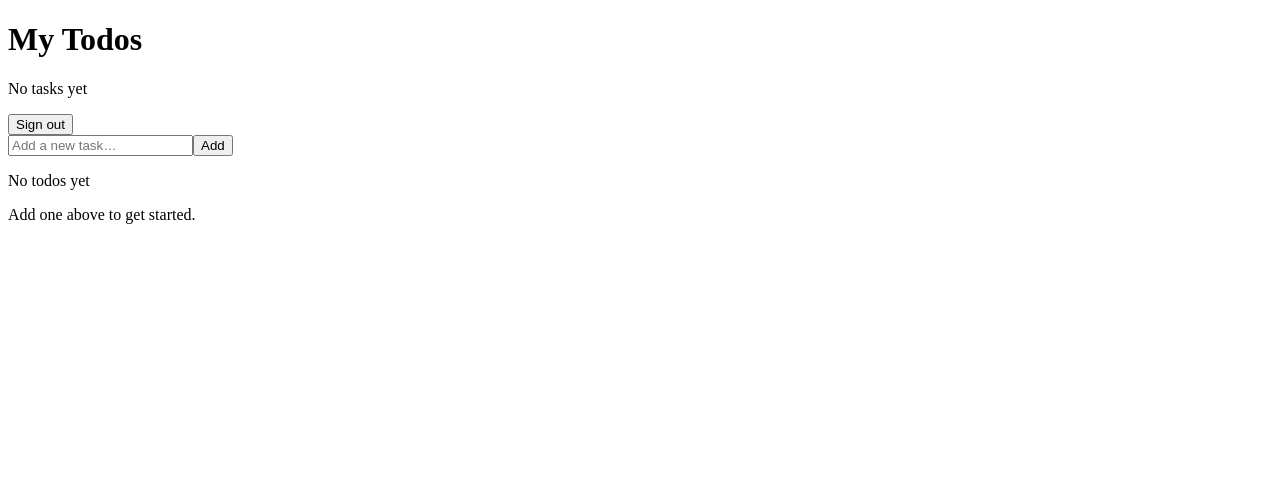
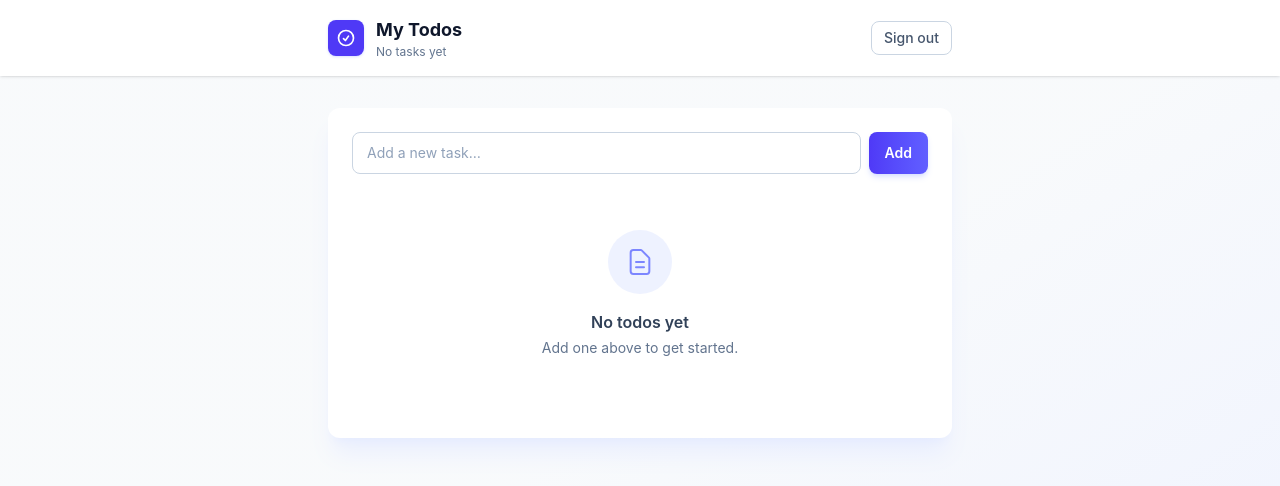
Before and after one commit to Hassaan-Hub/todo_with_react, a React (Vite) app: page /dashboard in a window 1280 px wide. Shown: the top 486 px of the page. Built offline with nearby package versions, Linux system fonts and the light colour scheme.

Commit message:
Enhance UI and functionality: update styles in App, Dashboard, Login, and Signup components; add fade-in animations; import CSS in main entry point

```diff
--- a/src/App.jsx
+++ b/src/App.jsx
@@ -5,7 +5,7 @@ import Login from './components/Authentication/Login'
 
 const App = () => {
   return (
-    <div className='min-h-screen w-full bg-slate-100'>
+    <div className='min-h-screen w-full bg-gradient-to-br from-slate-50 via-slate-50 to-indigo-50'>
       <Routes>
         <Route path="/" element={<Signup />} />
 
--- a/src/components/Authentication/Dashboard.jsx
+++ b/src/components/Authentication/Dashboard.jsx
@@ -1,11 +1,13 @@
 import { signOut } from 'firebase/auth';
-import { useState } from 'react'
+import { useEffect, useRef, useState } from 'react'
 import { useNavigate } from 'react-router-dom';
 import { auth } from '../config/Firebase';
 
 const Dashboard = () => {
 
   const navigate = useNavigate()
+  const inputRef = useRef(null)
+  const editAreaRef = useRef(null)
 
   const logout = () => {
     signOut(auth)
@@ -27,7 +29,6 @@ const Dashboard = () => {
     if (!value.trim()) return;
     if (editIndex !== null) {
       setTodo(todo.map((item, index) => (index === editIndex ? value : item)));
-      setCompleted(completed.map((done, index) => (index === editIndex ? false : done)));
       setEditIndex(null);
       setValue("");
     } else {
@@ -35,6 +36,7 @@ const Dashboard = () => {
       setCompleted([...completed, false]);
       setValue("");
     }
+    inputRef.current?.focus();
   };
 
   const deleteTodo = (index) => {
@@ -55,28 +57,49 @@ const Dashboard = () => {
   const startEdit = (index) => {
     setValue(todo[index]);
     setEditIndex(index);
+    inputRef.current?.focus();
   };
 
   const cancelEdit = () => {
     setEditIndex(null);
     setValue("");
+    inputRef.current?.focus();
   };
+
+  useEffect(() => {
+    if (editIndex === null) return;
+    const handleClick = (e) => {
+      if (editAreaRef.current && !editAreaRef.current.contains(e.target)) {
+        setEditIndex(null);
+        setValue("");
+      }
+    };
+    document.addEventListener("mousedown", handleClick);
+    return () => document.removeEventListener("mousedown", handleClick);
+  }, [editIndex]);
 
   const pendingCount = todo.filter((_, i) => !completed[i]).length;
 
   return (
-    <div className="min-h-screen w-full bg-slate-100">
-      <header className="bg-white shadow-sm">
+    <div className="min-h-screen w-full bg-gradient-to-br from-slate-50 via-slate-50 to-indigo-50">
+      <header className="sticky top-0 z-10 bg-white/90 shadow-sm backdrop-blur">
         <div className="mx-auto flex max-w-2xl items-center justify-between gap-3 px-4 py-4 sm:px-6">
+          <div className="flex min-w-0 items-center gap-3">
+            <div className="flex h-9 w-9 shrink-0 items-center justify-center rounded-lg bg-indigo-600 shadow-sm shadow-indigo-200/60">
+              <svg xmlns="http://www.w3.org/2000/svg" className="h-5 w-5 text-white" fill="none" viewBox="0 0 24 24" stroke="currentColor" strokeWidth={2} aria-hidden="true">
+                <path strokeLinecap="round" strokeLinejoin="round" d="M9 12.75L11.25 15 15 9.75M21 12a9 9 0 11-18 0 9 9 0 0118 0z" />
+              </svg>
+            </div>
             <div className="min-w-0">
               <h1 className="truncate text-lg font-bold text-slate-900">My Todos</h1>
               <p className="truncate text-xs text-slate-500">
                 {todo.length === 0 ? "No tasks yet" : `${todo.length} ${todo.length === 1 ? "task" : "tasks"} · ${pendingCount} pending`}
               </p>
             </div>
+          </div>
           <button
             onClick={() => logout()}
-            className="shrink-0 rounded-lg border border-slate-300 px-3 py-1.5 text-sm font-medium text-slate-600 transition-colors duration-150 hover:bg-slate-50 hover:text-slate-900"
+            className="shrink-0 rounded-lg border border-slate-300 px-3 py-1.5 text-sm font-medium text-slate-600 transition-all duration-150 hover:-translate-y-0.5 hover:border-slate-400 hover:bg-slate-50 hover:text-slate-900 hover:shadow-sm"
           >
             Sign out
           </button>
@@ -84,20 +107,30 @@ const Dashboard = () => {
       </header>
 
       <main className="mx-auto max-w-2xl px-4 py-6 sm:px-6 sm:py-8">
-        <div className="rounded-lg bg-white p-5 shadow-sm sm:p-6">
+        <div className="rounded-xl bg-white p-5 shadow-xl shadow-indigo-100/60 sm:p-6">
+          <div ref={editAreaRef}>
             <div className="flex gap-2">
               <input
+                ref={inputRef}
                 type="text"
                 value={value}
                 onChange={(e) => setValue(e.target.value)}
-              onKeyDown={(e) => { if (e.key === "Enter") addOrUpdateTodo(); }}
+                onKeyDown={(e) => {
+                  if (e.key === "Enter") {
+                    e.preventDefault();
+                    addOrUpdateTodo();
+                  } else if (e.key === "Escape" && editIndex !== null) {
+                    cancelEdit();
+                  }
+                }}
                 placeholder={editIndex !== null ? "Edit your task…" : "Add a new task…"}
                 aria-label="Todo text"
                 className="min-w-0 flex-1 rounded-lg border border-slate-300 px-3.5 py-2.5 text-sm text-slate-900 placeholder-slate-400 transition-colors duration-150 focus:border-indigo-500 focus:ring-2 focus:ring-indigo-500 focus:outline-none"
               />
               <button
+                type="button"
                 onClick={addOrUpdateTodo}
-              className="shrink-0 rounded-lg bg-indigo-600 px-4 py-2.5 text-sm font-semibold text-white transition-all duration-150 hover:bg-indigo-500 active:scale-95"
+                className="shrink-0 rounded-lg bg-gradient-to-r from-indigo-600 to-indigo-500 px-4 py-2.5 text-sm font-semibold text-white shadow-md shadow-indigo-200/60 transition-all duration-200 hover:-translate-y-0.5 hover:from-indigo-500 hover:to-indigo-400 hover:shadow-lg hover:shadow-indigo-200/60 active:translate-y-0 active:scale-[0.98]"
               >
                 {editIndex !== null ? "Update" : "Add"}
               </button>
@@ -105,7 +138,7 @@ const Dashboard = () => {
 
             {editIndex !== null && (
               <div className="mt-2 flex items-center justify-between">
-              <p className="text-xs text-slate-500">Editing this task.</p>
+                <p className="text-xs text-slate-500">Editing this task. Press Enter to save, Esc to cancel.</p>
                 <button
                   type="button"
                   onClick={cancelEdit}
@@ -115,10 +148,16 @@ const Dashboard = () => {
                 </button>
               </div>
             )}
+          </div>
 
           {todo.length === 0 ? (
-            <div className="py-12 text-center">
-              <p className="text-base font-semibold text-slate-700">No todos yet</p>
+            <div className="py-14 text-center">
+              <div className="mx-auto flex h-16 w-16 items-center justify-center rounded-full bg-indigo-50">
+                <svg xmlns="http://www.w3.org/2000/svg" className="h-8 w-8 text-indigo-400" fill="none" viewBox="0 0 24 24" stroke="currentColor" strokeWidth={1.5} aria-hidden="true">
+                  <path strokeLinecap="round" strokeLinejoin="round" d="M9 12h6m-6 4h6m2 5H7a2 2 0 01-2-2V5a2 2 0 012-2h5.586a1 1 0 01.707.293l5.414 5.414a1 1 0 01.293.707V19a2 2 0 01-2 2z" />
+                </svg>
+              </div>
+              <p className="mt-4 text-base font-semibold text-slate-700">No todos yet</p>
               <p className="mt-1 text-sm text-slate-500">Add one above to get started.</p>
             </div>
           ) : (
@@ -127,7 +166,9 @@ const Dashboard = () => {
                 {todo.map((v, i) => (
                   <li
                     key={i}
-                    className="group flex items-center gap-3 rounded-lg border border-slate-200 bg-slate-50/60 px-3 py-2 transition-colors duration-150 hover:bg-white hover:shadow-sm"
+                    className={`group flex items-center gap-3 rounded-lg border border-slate-200 border-l-4 px-3 py-2 transition-all duration-200 hover:bg-white hover:shadow-sm ${
+                      completed[i] ? "border-l-green-400 bg-green-50/40" : "border-l-indigo-400 bg-slate-50/60"
+                    }`}
                   >
                     <input
                       type="checkbox"
@@ -136,8 +177,16 @@ const Dashboard = () => {
                       aria-label={`Mark "${v}" as ${completed[i] ? "active" : "complete"}`}
                       className="h-5 w-5 shrink-0 cursor-pointer accent-indigo-600 focus:ring-2 focus:ring-indigo-500 focus:outline-none"
                     />
-                    <span className={`min-w-0 flex-1 truncate text-sm ${completed[i] ? "text-slate-400 line-through" : "text-slate-800"}`}>
+                    <span className="relative min-w-0 flex-1 text-sm">
+                      <span className={`block truncate transition-colors duration-300 ${completed[i] ? "text-slate-400" : "text-slate-800"}`}>
                         {v}
+                      </span>
+                      <span
+                        aria-hidden="true"
+                        className={`absolute left-0 top-1/2 h-0.5 w-full origin-left -translate-y-1/2 rounded-full bg-green-400 transition-transform duration-300 ease-out ${
+                          completed[i] ? "scale-x-100" : "scale-x-0"
+                        }`}
+                      />
                     </span>
                     <div className="flex shrink-0 items-center gap-1">
                       <button
@@ -170,7 +219,7 @@ const Dashboard = () => {
                 <button
                   type="button"
                   onClick={() => setShowConfirm(true)}
-                  className="rounded-lg border border-red-300 px-3 py-1.5 text-xs font-semibold text-red-600 transition-colors duration-150 hover:bg-red-50"
+                  className="rounded-lg border border-red-300 px-3 py-1.5 text-xs font-semibold text-red-600 transition-all duration-150 hover:-translate-y-0.5 hover:border-red-400 hover:bg-red-50 hover:shadow-sm"
                 >
                   Delete All
                 </button>
@@ -182,8 +231,8 @@ const Dashboard = () => {
 
       {showConfirm && (
         <div className="fixed inset-0 z-50 flex items-center justify-center px-4" role="dialog" aria-modal="true" aria-labelledby="confirm-title">
-          <div className="absolute inset-0 bg-slate-900/50" onClick={() => setShowConfirm(false)} />
-          <div className="relative w-full max-w-sm rounded-lg bg-white p-6 shadow-xl">
+          <div className="absolute inset-0 animate-fade-in bg-slate-900/50" onClick={() => setShowConfirm(false)} />
+          <div className="relative w-full max-w-sm animate-fade-in-scale rounded-xl bg-white p-6 shadow-2xl">
             <h2 id="confirm-title" className="text-lg font-bold text-slate-900">Delete all todos?</h2>
             <p className="mt-1 text-sm text-slate-500">
               This will permanently remove all {todo.length} of your tasks. This action cannot be undone.
@@ -192,14 +241,14 @@ const Dashboard = () => {
               <button
                 type="button"
                 onClick={() => setShowConfirm(false)}
-                className="flex-1 rounded-lg border border-slate-300 px-4 py-2.5 text-sm font-medium text-slate-700 transition-colors duration-150 hover:bg-slate-50 focus:outline-none focus:ring-2 focus:ring-slate-400 active:scale-95"
+                className="flex-1 rounded-lg border border-slate-300 px-4 py-2.5 text-sm font-medium text-slate-700 transition-all duration-150 hover:-translate-y-0.5 hover:bg-slate-50 hover:shadow-sm focus:outline-none focus:ring-2 focus:ring-slate-400 active:scale-[0.98]"
               >
                 Cancel
               </button>
               <button
                 type="button"
                 onClick={clearAll}
-                className="flex-1 rounded-lg bg-red-600 px-4 py-2.5 text-sm font-semibold text-white transition-colors duration-150 hover:bg-red-500 focus:outline-none focus:ring-2 focus:ring-red-500 focus:ring-offset-2 active:scale-95"
+                className="flex-1 rounded-lg bg-gradient-to-r from-red-600 to-red-500 px-4 py-2.5 text-sm font-semibold text-white shadow-md shadow-red-200/60 transition-all duration-150 hover:-translate-y-0.5 hover:from-red-500 hover:to-red-400 hover:shadow-lg hover:shadow-red-200/60 focus:outline-none focus:ring-2 focus:ring-red-500 focus:ring-offset-2 active:scale-[0.98]"
               >
                 Delete all
               </button>
--- a/src/index.css
+++ b/src/index.css
@@ -1 +1,26 @@
 @import "tailwindcss";
+
+@theme {
+  --animate-fade-in: fade-in 0.2s ease-out both;
+  --animate-fade-in-scale: fade-in-scale 0.25s ease-out both;
+
+  @keyframes fade-in {
+    from {
+      opacity: 0;
+    }
+    to {
+      opacity: 1;
+    }
+  }
+
+  @keyframes fade-in-scale {
+    from {
+      opacity: 0;
+      transform: scale(0.95) translateY(8px);
+    }
+    to {
+      opacity: 1;
+      transform: scale(1) translateY(0);
+    }
+  }
+}
--- a/src/main.jsx
+++ b/src/main.jsx
@@ -3,6 +3,7 @@ import { createRoot } from "react-dom/client";
 import { BrowserRouter } from "react-router-dom";
 
 import App from "./App.jsx";
+import "./index.css";
 
 createRoot(document.getElementById("root")).render(
   <StrictMode>
```
Also changed, not shown: src/components/Authentication/Login.jsx (+19 -15 lines), src/components/Authentication/Signup.jsx (+18 -15 lines). Lines whose indentation alone changed are shown as unchanged.
